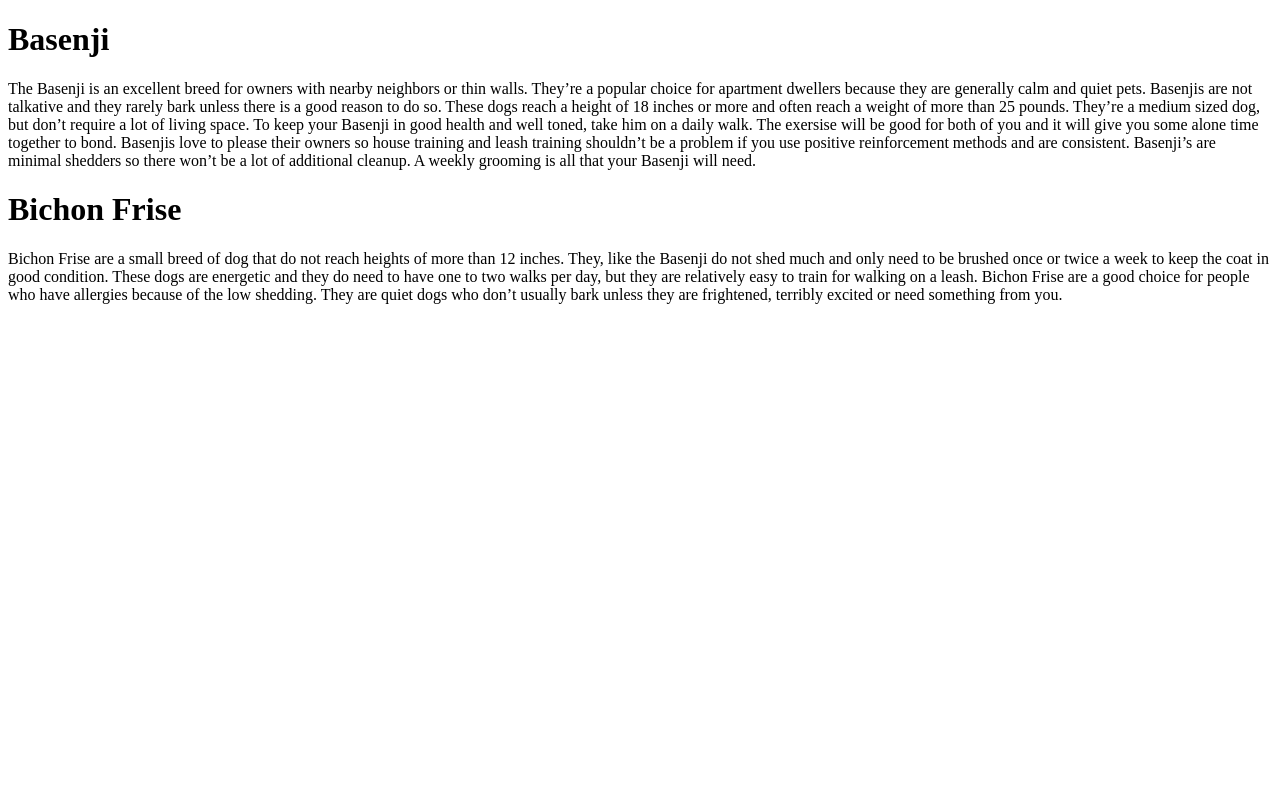
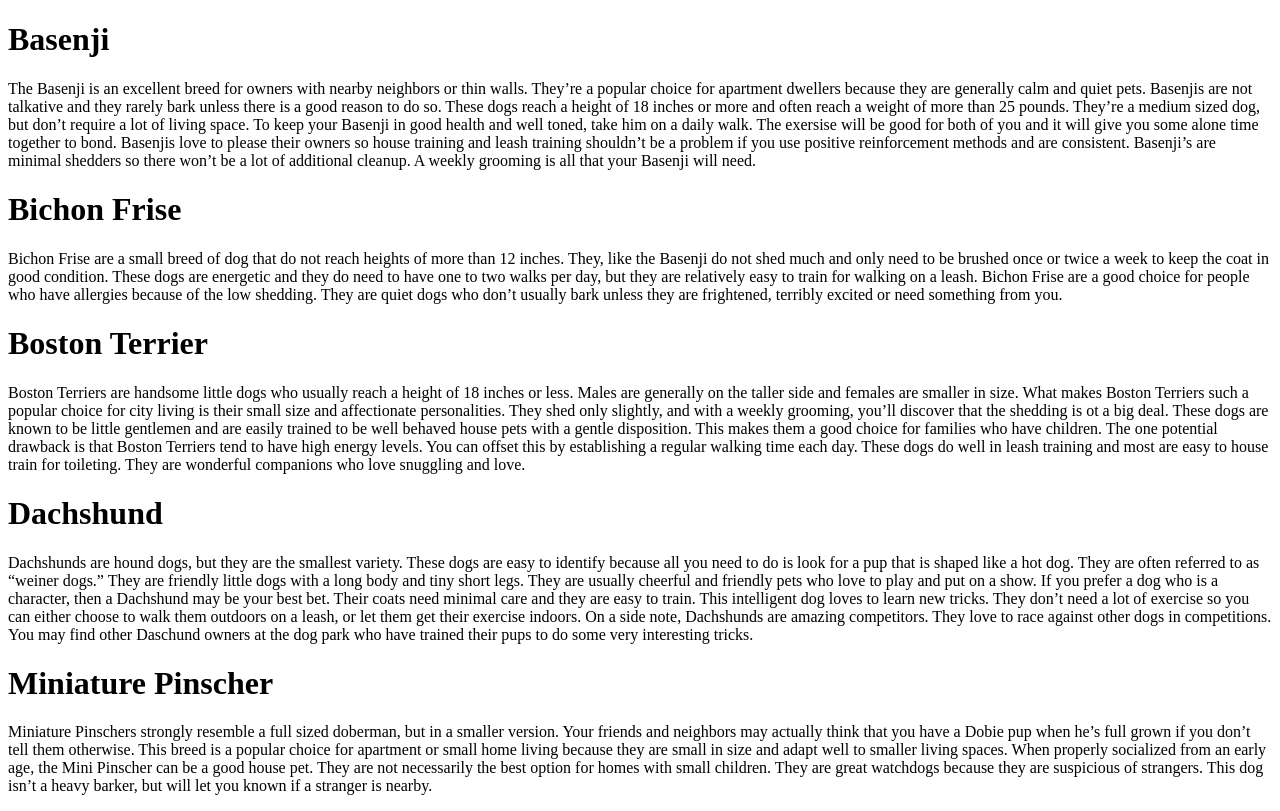
Before and after one commit to Rawad-Salaima/Rawad-Salaima, a plain HTML site: page Övning/uppgift1.html in a window 1280 px wide. Drawn offline with Linux system fonts and the light colour scheme.

Commit message:
en till ändring

```diff
--- a/Övning/uppgift1.html
+++ b/Övning/uppgift1.html
@@ -17,6 +17,21 @@
         <p>Bichon Frise are a small breed of dog that do not reach heights of more than 12 inches. They, like the Basenji do not shed much and only need to be brushed once or twice a week to keep the coat in good condition. These dogs are energetic and they do need to have one to two walks per day, but they are relatively easy to train for walking on a leash. Bichon Frise are a good choice for people who have allergies because of the low shedding. They are quiet dogs who don’t usually bark unless they are frightened, terribly excited or need something from you.</p>
     </div>
 
+    <div id="Boston">
+        <h1>Boston Terrier</h1>
+        <p>Boston Terriers are handsome little dogs who usually reach a height of 18 inches or less. Males are generally on the taller side and females are smaller in size. What makes Boston Terriers such a popular choice for city living is their small size and affectionate personalities. They shed only slightly, and with a weekly grooming, you’ll discover that the shedding is ot a big deal. These dogs are known to be little gentlemen and are easily trained to be well behaved house pets with a gentle disposition. This makes them a good choice for families who have children. The one potential drawback is that Boston Terriers tend to have high energy levels. You can offset this by establishing a regular walking time each day. These dogs do well in leash training and most are easy to house train for toileting. They are wonderful companions who love snuggling and love.</p>
+    </div>
+
+    <div id="Dachshund">
+        <h1>Dachshund</h1>
+        <p>Dachshunds are hound dogs, but they are the smallest variety. These dogs are easy to identify because all you need to do is look for a pup that is shaped like a hot dog. They are often referred to as “weiner dogs.” They are friendly little dogs with a long body and tiny short legs. They are usually cheerful and friendly pets who love to play and put on a show. If you prefer a dog who is a character, then a Dachshund may be your best bet. Their coats need minimal care and they are easy to train. This intelligent dog loves to learn new tricks. They don’t need a lot of exercise so you can either choose to walk them outdoors on a leash, or let them get their exercise indoors. On a side note, Dachshunds are amazing competitors. They love to race against other dogs in competitions. You may find other Daschund owners at the dog park who have trained their pups to do some very interesting tricks.</p>
+    </div>
+
+    <div id="Miniature">
+        <h1>Miniature Pinscher</h1>
+        <p>Miniature Pinschers strongly resemble a full sized doberman, but in a smaller version. Your friends and neighbors may actually think that you have a Dobie pup when he’s full grown if you don’t tell them otherwise. This breed is a popular choice for apartment or small home living because they are small in size and adapt well to smaller living spaces. When properly socialized from an early age, the Mini Pinscher can be a good house pet. They are not necessarily the best option for homes with small children. They are great watchdogs because they are suspicious of strangers. This dog isn’t a heavy barker, but will let you known if a stranger is nearby.</p>
+    </div>
+
 
 
 </body>
```
